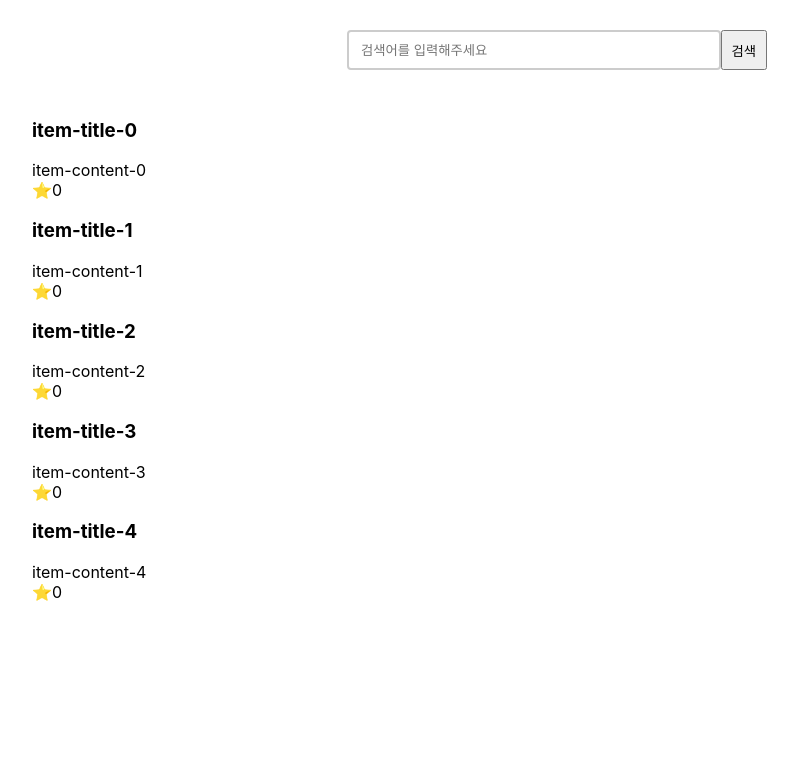
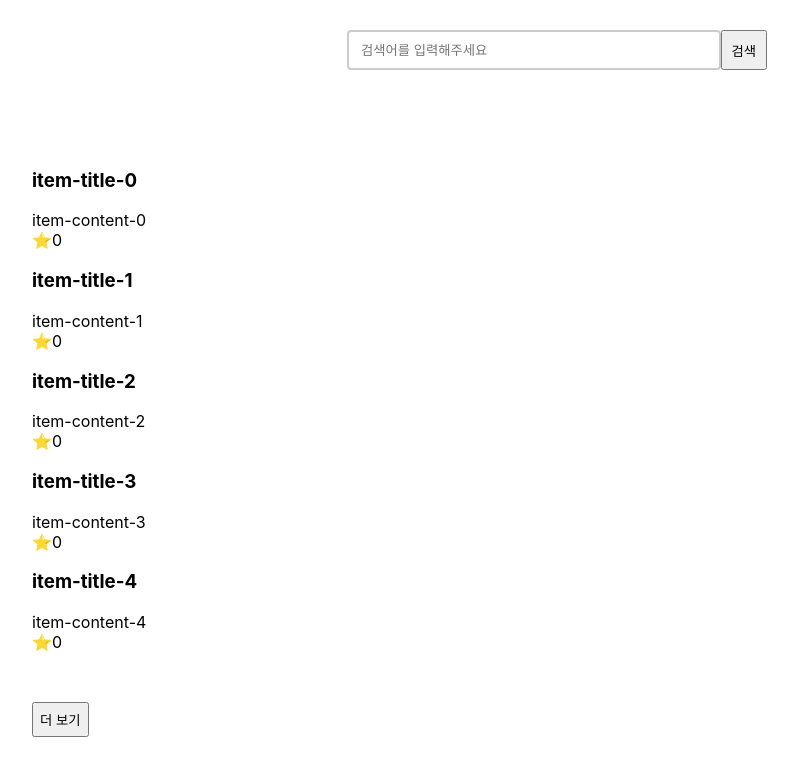
Before and after one commit to hellosam1332/isthereanyrepo, a Next.js app: page / in a window 1280 px wide. Shown: the top 776 px of the page, without its empty margins (83-881 px from the left). Built offline with nearby package versions, Linux system fonts and the light colour scheme.

Commit message:
더 보기 버튼 마크업

```diff
--- a/src/component/home/HomeContainer.tsx
+++ b/src/component/home/HomeContainer.tsx
@@ -12,6 +12,10 @@ export default function HomeContainer() {
     //TODO 검색 기능 구현
   };
 
+  const showMore = () => {
+    //TODO 더 보기 기능 구현
+  };
+
   return (
     <Container>
       <SearchForm
@@ -19,7 +23,7 @@ export default function HomeContainer() {
         onChangeKeyword={setSearchKeyword}
         onSubmit={submitSearchKeyword}
       />
-      <RepositoryList listItems={repositorySearchResultsMock} />
+      <RepositoryList listItems={repositorySearchResultsMock} onClickShowMoreButton={showMore} />
     </Container>
   );
 }
--- a/src/component/repository/RepositoryList.tsx
+++ b/src/component/repository/RepositoryList.tsx
@@ -4,16 +4,29 @@ import { Repository } from '../../interface/repository.interface';
 
 interface Props {
   listItems: Repository[];
+
+  onClickShowMoreButton(): void;
 }
 
-export default function RepositoryList({ listItems }: Props) {
+export default function RepositoryList({ listItems, onClickShowMoreButton }: Props) {
   return (
-    <Container>
-      {listItems.map(({ id, starCount, content, title }) => (
-        <RepositoryListItem key={id} title={title} content={content} starCount={starCount} />
-      ))}
-    </Container>
+    <>
+      <Container>
+        {listItems.map(({ id, starCount, content, title }) => (
+          <RepositoryListItem key={id} title={title} content={content} starCount={starCount} />
+        ))}
+      </Container>
+      <ShowMoreButton type="submit" onClick={onClickShowMoreButton}>
+        더 보기
+      </ShowMoreButton>
+    </>
   );
 }
 
-const Container = styled.div``;
+const Container = styled.div`
+  padding: 50px 0;
+`;
+
+const ShowMoreButton = styled.button`
+  height: 35px;
+`;
```
